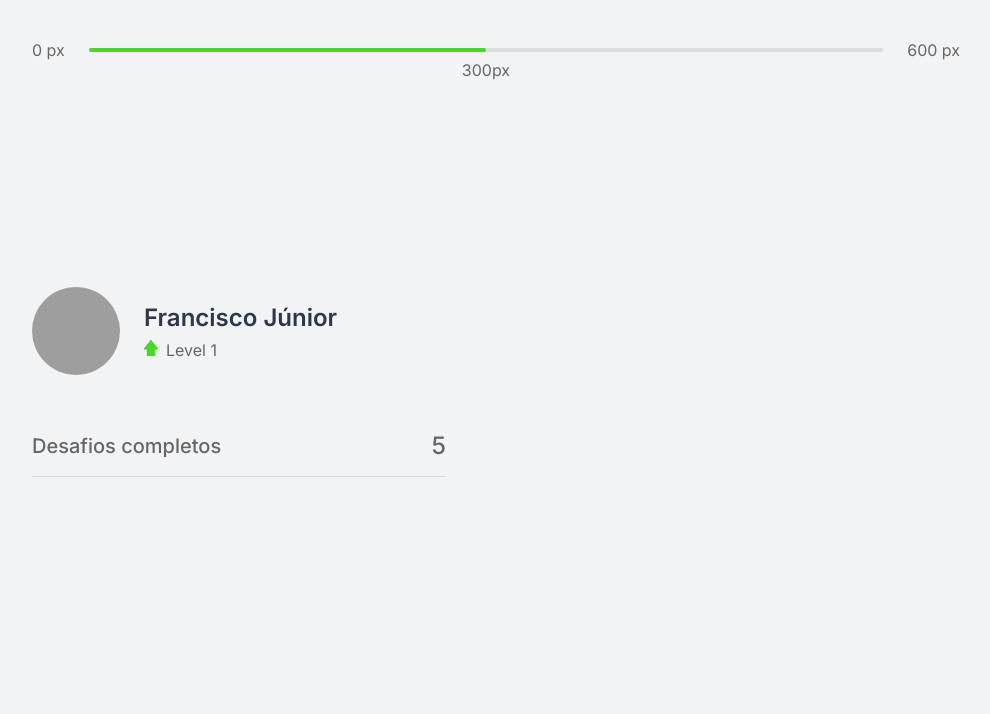
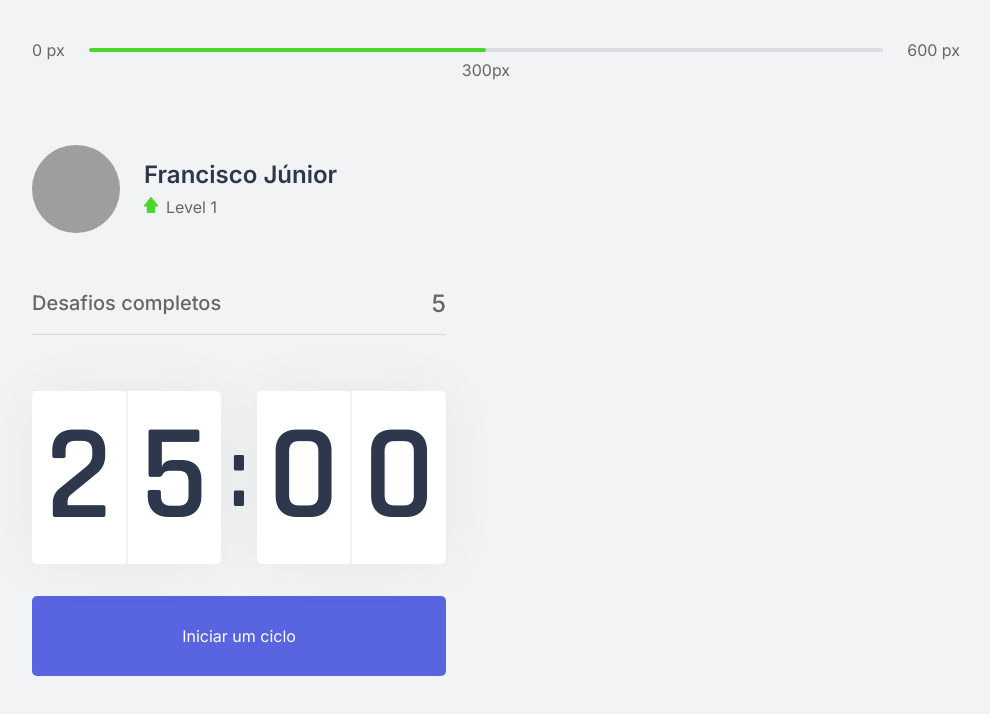
Before and after one commit to franciscojunior10/next-level-week-edition4, a Next.js app: page / in a window 1280 px wide. Shown: the top 714 px of the page, without its empty margins (144-1134 px from the left). Built offline with nearby package versions, Linux system fonts and the light colour scheme; grey boxes are pictures that could not be loaded.

Commit message:
feat: add styles button

```diff
--- a/src/components/Button/index.tsx
+++ b/src/components/Button/index.tsx
@@ -1,13 +1,14 @@
 /* eslint-disable react/button-has-type */
 import React, { FC } from 'react';
 
+import styles from '@/styles/components/Button.module.css';
 import { ButtonProps } from './props';
 
 const Button: FC<ButtonProps> = props => {
   const { type, children, ...rest } = props;
 
   return (
-    <button type={type} {...rest}>
+    <button type={type} {...rest} className={styles.countDownButton}>
       {children}
     </button>
   );
--- /dev/null
+++ b/src/components/CountDown/index.tsx
@@ -0,0 +1,25 @@
+import React, { FC } from 'react';
+
+import styles from '@/styles/components/CountDown.module.css';
+import Button from '../Button';
+
+const CountDown: FC = () => {
+  return (
+    <div>
+      <div className={styles.countDownContainer}>
+        <div>
+          <span>2</span>
+          <span>5</span>
+        </div>
+        <span>:</span>
+        <div>
+          <span>0</span>
+          <span>0</span>
+        </div>
+      </div>
+      <Button type="button">Iniciar um ciclo</Button>
+    </div>
+  );
+};
+
+export default CountDown;
--- a/src/pages/index.tsx
+++ b/src/pages/index.tsx
@@ -3,16 +3,24 @@
 import Profile from '@/components/Profile';
 import CompletedChallenge from '@/components/CompletedChallenge';
 import styles from '@/styles/pages/Home.module.css';
+import CountDown from '@/components/CountDown';
+
+import Head from 'next/head';
 
 const Home: FC = () => {
   return (
     <div className={styles.container}>
+      <Head>
+        <title>Início | move.it</title>
+      </Head>
+
       <ExperienceBar />
 
       <section>
         <div>
           <Profile />
           <CompletedChallenge />
+          <CountDown />
         </div>
         <div />
       </section>
--- /dev/null
+++ b/src/styles/components/Button.module.css
@@ -0,0 +1,17 @@
+.countDownButton {
+  width: 100%;
+  height: 5rem;
+  margin-top: 2rem;
+  display: flex;
+  align-items: center;
+  justify-content: center;
+  border: 0;
+  border-radius: 5px;
+  background: var(--blue);
+  color: var(--white);
+  transition: background-color 0.2s;
+}
+
+.countDownButton:hover {
+  background: var(--blue-dark);
+}
--- /dev/null
+++ b/src/styles/components/CountDown.module.css
@@ -0,0 +1,36 @@
+.countDownContainer {
+  display: flex;
+  align-items: center;
+  font-family: Rajdhani;
+  font-weight: 600;
+  color: var(--title);
+}
+
+.countDownContainer > div {
+  flex: 1;
+  display: flex;
+  align-items: center;
+  justify-content: space-evenly;
+  background: var(--white);
+  box-shadow: 0 0 60px rgba(0,0,0, 0.05);
+  border-radius: 5px;
+  font-size: 8.5rem;
+  text-align: center;
+}
+
+.countDownContainer > div span {
+  flex: 1;
+}
+
+.countDownContainer > div span:first-child {
+  border-right:  1px solid #f0f1f3;
+}
+
+.countDownContainer > div span:last-child {
+  border-left:  1px solid #f0f1f3;
+}
+
+.countDownContainer > span {
+  font-size: 6.25rem;
+  margin: 0 0.5rem;
+}
```
